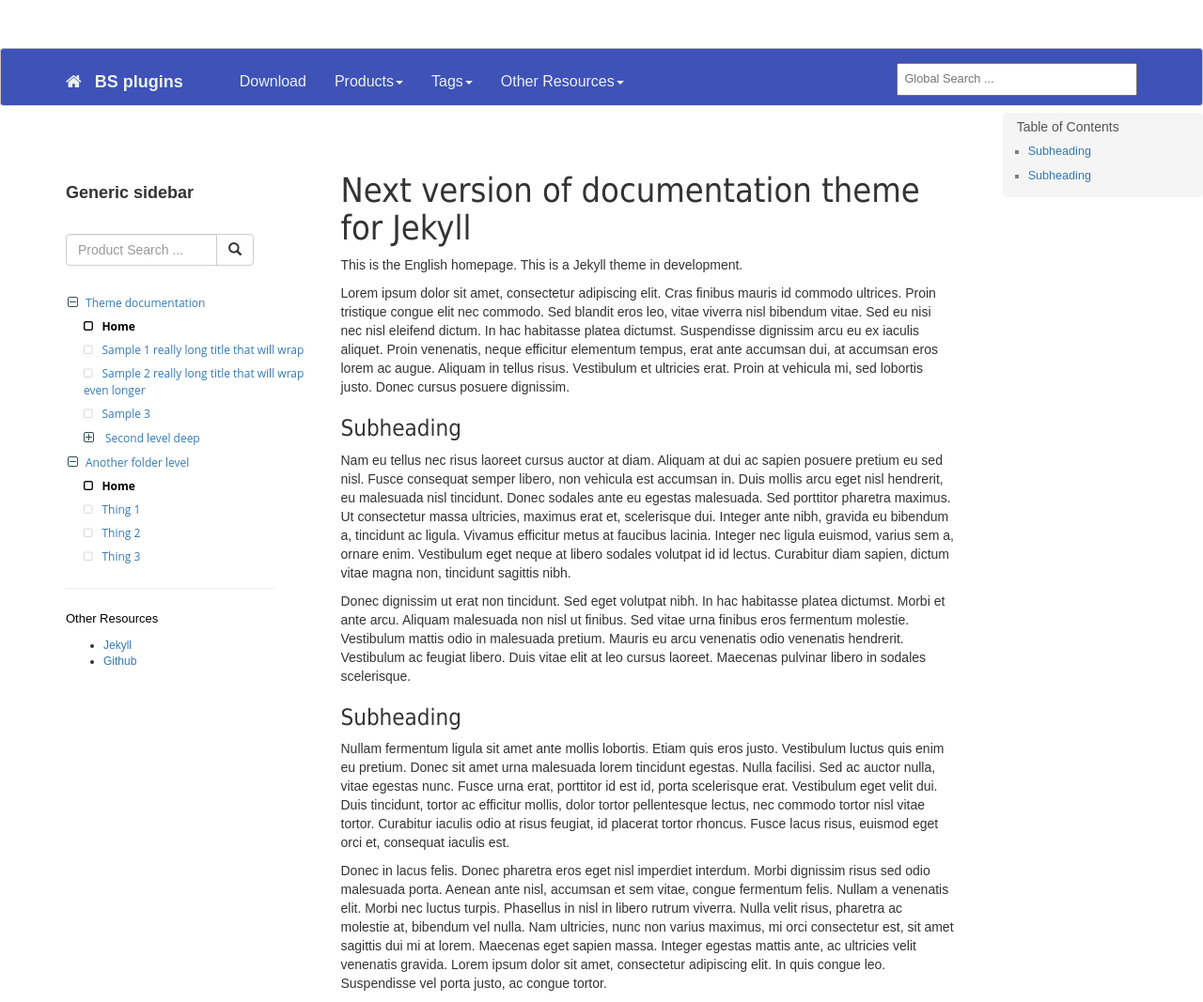
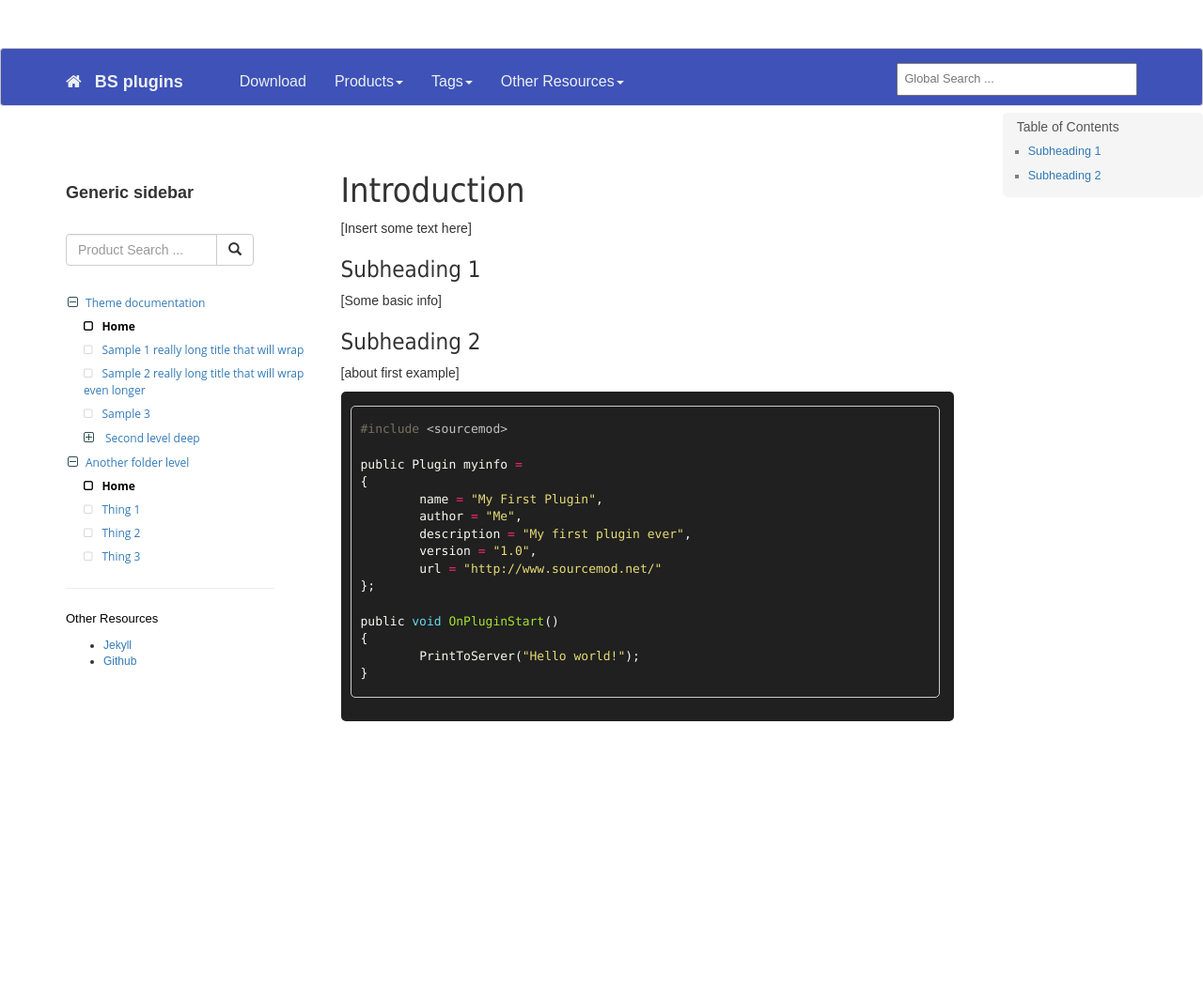
Before and after one commit to DiretideCandy/Blade-Symphony-Plugin-Examples, a Jekyll site: the page built from docs/_docs/index.md, in a window 1280 px wide and 1067 px high. Shown: the whole window at 94% size. Built offline with Jekyll 4.4.1, drawn with Linux system fonts in a browser that asks for light colours.

Commit message:
Home changed

````diff
--- a/docs/_docs/index.md
+++ b/docs/_docs/index.md
@@ -1,22 +1,34 @@
 ---
-title: Next version of documentation theme for Jekyll
+title: Introduction
 permalink: index.html
 sidebar: generic
 topnav: topnav
 ---
 
-This is the English homepage. This is a Jekyll theme in development.
+[Insert some text here]
 
-Lorem ipsum dolor sit amet, consectetur adipiscing elit. Cras finibus mauris id commodo ultrices. Proin tristique congue elit nec commodo. Sed blandit eros leo, vitae viverra nisl bibendum vitae. Sed eu nisi nec nisl eleifend dictum. In hac habitasse platea dictumst. Suspendisse dignissim arcu eu ex iaculis aliquet. Proin venenatis, neque efficitur elementum tempus, erat ante accumsan dui, at accumsan eros lorem ac augue. Aliquam in tellus risus. Vestibulum et ultricies erat. Proin at vehicula mi, sed lobortis justo. Donec cursus posuere dignissim.
+## Subheading 1
 
-## Subheading
+[Some basic info]
 
-Nam eu tellus nec risus laoreet cursus auctor at diam. Aliquam at dui ac sapien posuere pretium eu sed nisl. Fusce consequat semper libero, non vehicula est accumsan in. Duis mollis arcu eget nisl hendrerit, eu malesuada nisl tincidunt. Donec sodales ante eu egestas malesuada. Sed porttitor pharetra maximus. Ut consectetur massa ultricies, maximus erat et, scelerisque dui. Integer ante nibh, gravida eu bibendum a, tincidunt ac ligula. Vivamus efficitur metus at faucibus lacinia. Integer nec ligula euismod, varius sem a, ornare enim. Vestibulum eget neque at libero sodales volutpat id id lectus. Curabitur diam sapien, dictum vitae magna non, tincidunt sagittis nibh.
+## Subheading 2
 
-Donec dignissim ut erat non tincidunt. Sed eget volutpat nibh. In hac habitasse platea dictumst. Morbi et ante arcu. Aliquam malesuada non nisl ut finibus. Sed vitae urna finibus eros fermentum molestie. Vestibulum mattis odio in malesuada pretium. Mauris eu arcu venenatis odio venenatis hendrerit. Vestibulum ac feugiat libero. Duis vitae elit at leo cursus laoreet. Maecenas pulvinar libero in sodales scelerisque.
+[about first example]
 
-## Subheading
+```c
+#include <sourcemod>
 
-Nullam fermentum ligula sit amet ante mollis lobortis. Etiam quis eros justo. Vestibulum luctus quis enim eu pretium. Donec sit amet urna malesuada lorem tincidunt egestas. Nulla facilisi. Sed ac auctor nulla, vitae egestas nunc. Fusce urna erat, porttitor id est id, porta scelerisque erat. Vestibulum eget velit dui. Duis tincidunt, tortor ac efficitur mollis, dolor tortor pellentesque lectus, nec commodo tortor nisl vitae tortor. Curabitur iaculis odio at risus feugiat, id placerat tortor rhoncus. Fusce lacus risus, euismod eget orci et, consequat iaculis est.
+public Plugin myinfo =
+{
+	name = "My First Plugin",
+	author = "Me",
+	description = "My first plugin ever",
+	version = "1.0",
+	url = "http://www.sourcemod.net/"
+};
 
-Donec in lacus felis. Donec pharetra eros eget nisl imperdiet interdum. Morbi dignissim risus sed odio malesuada porta. Aenean ante nisl, accumsan et sem vitae, congue fermentum felis. Nullam a venenatis elit. Morbi nec luctus turpis. Phasellus in nisl in libero rutrum viverra. Nulla velit risus, pharetra ac molestie at, bibendum vel nulla. Nam ultricies, nunc non varius maximus, mi orci consectetur est, sit amet sagittis dui mi at lorem. Maecenas eget sapien massa. Integer egestas mattis ante, ac ultricies velit venenatis gravida. Lorem ipsum dolor sit amet, consectetur adipiscing elit. In quis congue leo. Suspendisse vel porta justo, ac congue tortor.
+public void OnPluginStart()
+{
+	PrintToServer("Hello world!");
+}
+```
````
